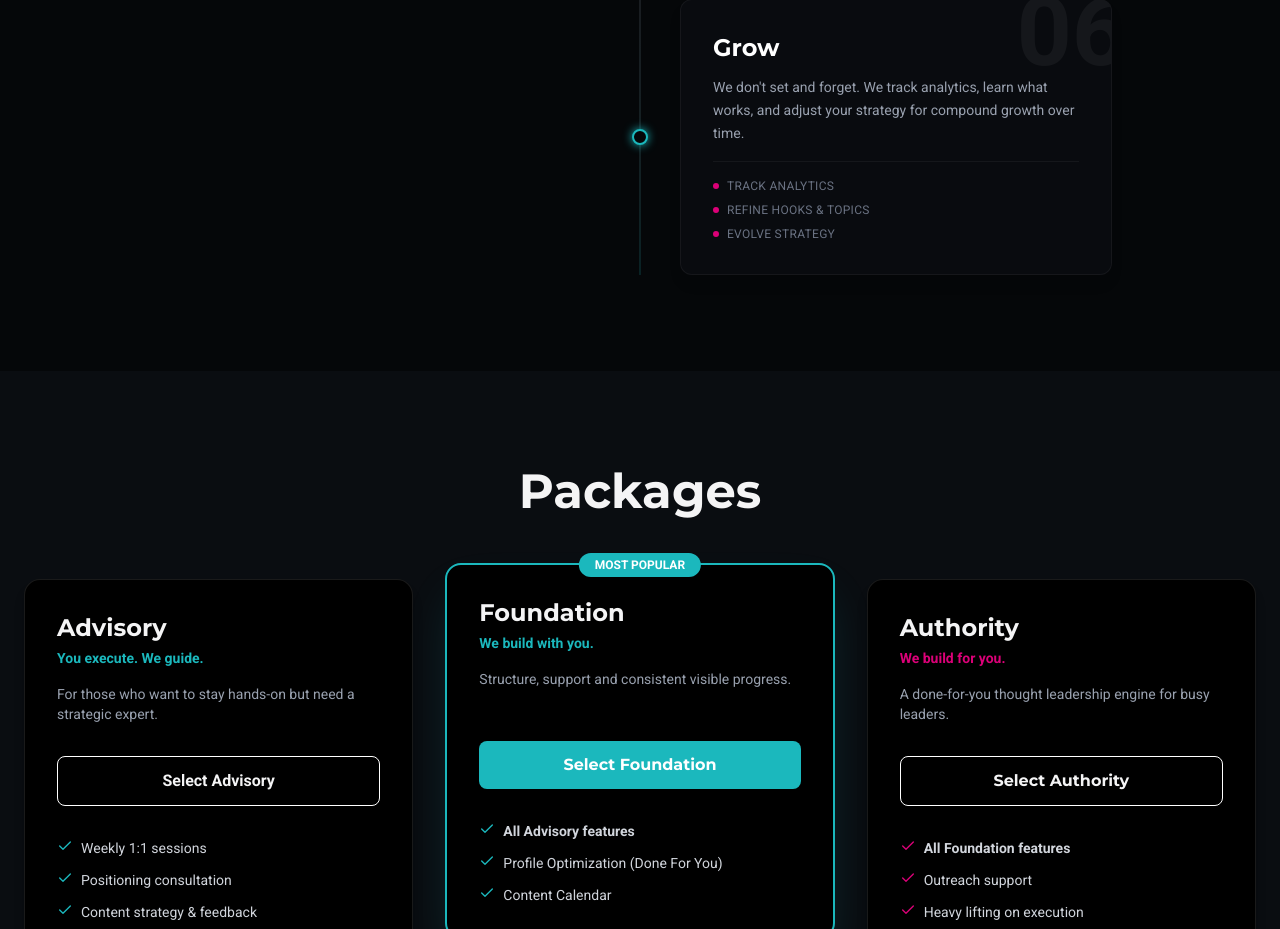
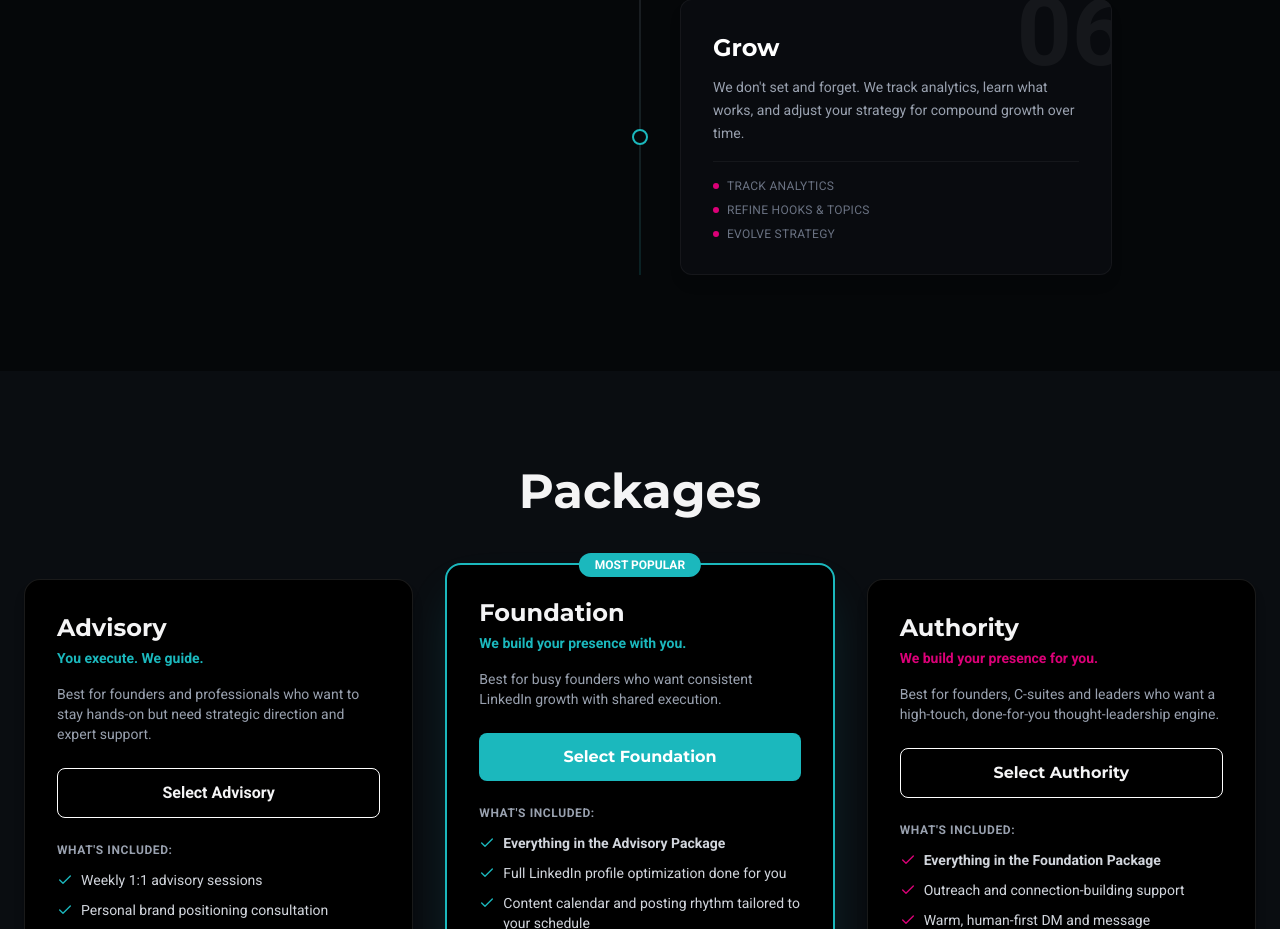
Before and after one commit to hirenum/Website, a Next.js app: page / in a window 1280 px wide. Shown: the part 6580-7509 px from the top of the page. Built offline with nearby package versions, Linux system fonts and the light colour scheme.

Commit message:
feat: implement scroll-based step activation and update package dependencies

```diff
--- a/app/page.tsx
+++ b/app/page.tsx
@@ -1,6 +1,6 @@
 'use client';
 
-import React, { useState, useEffect, useRef } from 'react';
+import React, { useState, useEffect, useRef, useCallback } from 'react';
 import { useTheme } from 'next-themes';
 import { motion } from 'framer-motion';
 import {
@@ -158,7 +158,9 @@ const HirenumPage: React.FC = () => {
   const [scrolled, setScrolled] = useState<boolean>(false);
   const [activeFaq, setActiveFaq] = useState<number | null>(null);
   const [mounted, setMounted] = useState<boolean>(false);
+  const [activeStep, setActiveStep] = useState<number | null>(null);
   const videoRef = useRef<HTMLVideoElement>(null);
+  const stepRefs = useRef<(HTMLDivElement | null)[]>([]);
 
   // Theme State
   const {  setTheme, resolvedTheme } = useTheme();
@@ -189,6 +191,41 @@ const HirenumPage: React.FC = () => {
     window.addEventListener('scroll', handleScroll);
     return () => window.removeEventListener('scroll', handleScroll);
   }, []);
+
+  // --- Scroll-based step activation for Hirenum Method ---
+  const updateActiveStep = useCallback(() => {
+    const viewportCenter = window.innerHeight / 2;
+    let closestStep: number | null = null;
+    let closestDistance = Infinity;
+
+    stepRefs.current.forEach((ref, index) => {
+      if (ref) {
+        const rect = ref.getBoundingClientRect();
+        const elementCenter = rect.top + rect.height / 2;
+        const distance = Math.abs(elementCenter - viewportCenter);
+
+        // Only consider steps that are somewhat visible
+        if (rect.top < window.innerHeight && rect.bottom > 0) {
+          if (distance < closestDistance) {
+            closestDistance = distance;
+            closestStep = index;
+          }
+        }
+      }
+    });
+
+    setActiveStep(closestStep);
+  }, []);
+
+  useEffect(() => {
+    window.addEventListener('scroll', updateActiveStep);
+    // Initial check with a small delay to avoid sync setState
+    const timeoutId = setTimeout(updateActiveStep, 100);
+    return () => {
+      window.removeEventListener('scroll', updateActiveStep);
+      clearTimeout(timeoutId);
+    };
+  }, [updateActiveStep]);
 
   const toggleFaq = (index: number) => {
     setActiveFaq(activeFaq === index ? null : index);
@@ -240,11 +277,12 @@ const HirenumPage: React.FC = () => {
   ];
 
   const faqs: FaqItem[] = [
-    { q: "What exactly is personal branding on LinkedIn?", a: "It's the intentional way you present your expertise. It's not about pretending; it's about clearly communicating the value you already bring." },
-    { q: "Do I really need a personal brand if my business is fine?", a: "A strong brand opens new doors: better clients, talent, and partnerships. It protects you long-term, carrying weight even if your role changes." },
-    { q: "I don't have time to post every day.", a: "You don't need to. We design a strategy that fits your schedule. Consistency beats frequency." },
-    { q: "Do I have to be on video?", a: "No. Video helps, but it's not mandatory. We build a plan that matches your strengths—text, carousels, or audio." },
-    { q: "Can you run everything for me?", a: "Yes, that is our Authority Package. We handle optimization, content, and outreach while aligning with your voice." }
+    { q: "What exactly is personal branding on LinkedIn?", a: "Personal branding on LinkedIn is the intentional way you present your expertise, experience and perspective so that the right people can easily understand who you are, what you do, and why it matters. It's not about pretending to be someone else — it's about clearly communicating the value you already bring." },
+    { q: "Do I really need a personal brand if my business is already doing fine?", a: "Many of our clients are already doing well when they come to us. A strong personal brand helps you open new doors: better clients, better talent, better partnerships and better opportunities. It also protects you long-term — your name continues to carry weight, even if your role or company changes." },
+    { q: "I don't have time to post every day. Can this still work for me?", a: "Yes. We design a strategy that fits your schedule and energy. You don't need to post daily to see results. You need consistent, intentional content that speaks to the right people. We'll help you find the rhythm that works for you." },
+    { q: "I've been posting on LinkedIn, but it's not leading to anything. Can you help?", a: "Absolutely. We'll review your profile, your content and your positioning to identify what's missing. Often, it's not effort that's missing — it's strategy, clarity and alignment with your goals. That's exactly what we fix." },
+    { q: "Do I have to be on video to build a personal brand?", a: "No. Video can help, but it's not mandatory. There are many ways to show up: text posts, carousels, articles, commenting, interviews and more. We'll build a plan that matches your strengths and comfort level." },
+    { q: "Can you run everything for me so I don't have to worry about it?", a: "That's what the Authority Package is for. We handle most of the heavy lifting — from optimization to content and outreach — while staying closely aligned with your voice and vision." }
   ];
 
   const blogPosts: BlogPost[] = [
@@ -1179,26 +1217,31 @@ const HirenumPage: React.FC = () => {
              <div className="absolute left-8 md:left-1/2 top-0 bottom-0 w-px bg-gradient-to-b from-[#1BB8BD] via-[#DC0078] to-[#1BB8BD] opacity-30 md:-translate-x-1/2"></div>
 
              <div className="space-y-12">
-                {steps.map((step, i) => (
-                  <div key={i} className={`relative flex items-center ${i % 2 === 0 ? 'md:flex-row-reverse' : ''}`}>
+                {steps.map((step, i) => {
+                  const isActive = activeStep === i;
+                  return (
+                  <div
+                    key={i}
+                    ref={(el) => { stepRefs.current[i] = el; }}
+                    className={`relative flex items-center ${i % 2 === 0 ? 'md:flex-row-reverse' : ''}`}
+                  >
                      {/* Mobile spacing filler (Desktop Only) */}
                      <div className="hidden md:block w-1/2"></div>
 
                      {/* Dot */}
-                     <div className="absolute left-8 md:left-1/2 -translate-x-1/2 w-4 h-4 rounded-full border-2 border-[#1BB8BD] z-10 shadow-[0_0_10px_#1BB8BD] bg-[var(--bg-primary)]">
-                        <div className="absolute inset-0 bg-[#1BB8BD] opacity-50 animate-ping rounded-full"></div>
+                     <div className={`absolute left-8 md:left-1/2 -translate-x-1/2 w-4 h-4 rounded-full border-2 border-[#1BB8BD] z-10 bg-[var(--bg-primary)] transition-all duration-500 ${isActive ? 'shadow-[0_0_20px_#1BB8BD,0_0_30px_#1BB8BD] scale-125' : ''}`}>
                      </div>
 
                      {/* Content Card */}
                      <div className="ml-20 md:ml-0 md:w-1/2 md:px-10 w-full">
-                        <div className="glass-card p-8 rounded-xl border transition-all duration-500 group relative overflow-hidden bg-white shadow-lg hover:shadow-2xl hover:shadow-[#1BB8BD]/20 hover:-translate-y-1 hover:border-[#DC0078]/50 border-black/5 dark:hover:border-[#DC0078]/50">
+                        <div className={`glass-card p-8 rounded-xl border transition-all duration-500 relative overflow-hidden bg-white dark:bg-zinc-900 ${isActive ? 'shadow-2xl shadow-[#1BB8BD]/30 -translate-y-2 border-[#DC0078]/50' : 'shadow-lg border-black/5 dark:border-white/10'}`}>
                            {/* Animated border gradient */}
-                           <div className="absolute inset-0 bg-gradient-to-r from-[#1BB8BD] to-[#DC0078] opacity-0 group-hover:opacity-10 transition-opacity duration-500"></div>
+                           <div className={`absolute inset-0 bg-gradient-to-r from-[#1BB8BD] to-[#DC0078] transition-opacity duration-500 ${isActive ? 'opacity-10' : 'opacity-0'}`}></div>
                            {/* Number Watermark */}
-                           <div className="absolute -top-4 -right-4 text-8xl font-black z-0 transition-colors text-black/5 group-hover:text-[#DC0078]/10 dark:text-white/5 dark:group-hover:text-[#DC0078]/10">0{i+1}</div>
+                           <div className={`absolute -top-4 -right-4 text-8xl font-black z-0 transition-colors duration-500 ${isActive ? 'text-[#DC0078]/15 dark:text-[#DC0078]/15' : 'text-black/5 dark:text-white/5'}`}>0{i+1}</div>
 
                            <div className="relative z-10">
-                             <h3 className="text-2xl font-bold mb-3 group-hover:text-[#1BB8BD] transition-colors text-zinc-900 dark:text-white">{step.title}</h3>
+                             <h3 className={`text-2xl font-bold mb-3 transition-colors duration-500 ${isActive ? 'text-[#1BB8BD]' : 'text-zinc-900 dark:text-white'}`}>{step.title}</h3>
                              <p className="text-sm mb-4 leading-relaxed text-gray-600 dark:text-gray-400">{step.desc}</p>
                              <ul className="space-y-2 border-t pt-4 border-black/5 dark:border-white/5">
                                {step.details.map((detail, idx) => (
@@ -1211,7 +1254,8 @@ const HirenumPage: React.FC = () => {
                         </div>
                      </div>
                   </div>
-                ))}
+                  );
+                })}
              </div>
           </div>
         </div>
@@ -1222,50 +1266,63 @@ const HirenumPage: React.FC = () => {
         <div className="container mx-auto px-6">
           <h2 className="text-4xl md:text-5xl font-bold text-center mb-16">Packages</h2>
 
-          <div className="grid md:grid-cols-3 gap-8 items-start">
+          <div className="grid md:grid-cols-3 gap-8 items-stretch max-w-[1600px] mx-auto">
              {/* Advisory */}
-             <div className="border rounded-2xl p-8 transition-all duration-500 border-black/10 bg-white hover:border-[#1BB8BD]/50 shadow-lg hover:shadow-2xl hover:shadow-[#1BB8BD]/10 hover:-translate-y-2 dark:border-white/10 dark:bg-black dark:hover:border-[#1BB8BD]/50 group">
+             <div className="border rounded-2xl p-8 transition-all duration-500 border-black/10 bg-white hover:border-[#1BB8BD]/50 shadow-lg hover:shadow-2xl hover:shadow-[#1BB8BD]/10 hover:-translate-y-2 dark:border-white/10 dark:bg-black dark:hover:border-[#1BB8BD]/50 group flex flex-col">
                 <div className="mb-4">
                   <h3 className="text-2xl font-bold">Advisory</h3>
                   <p className="text-[#1BB8BD] text-sm font-bold mt-1">You execute. We guide.</p>
                 </div>
-                <p className="text-sm mb-8 min-h-[40px] text-gray-600 dark:text-gray-400">For those who want to stay hands-on but need a strategic expert.</p>
-                <button className="w-full py-3 border rounded-lg font-bold transition-all duration-300 mb-8 border-black hover:bg-black hover:text-white hover:scale-[1.02] hover:shadow-lg active:scale-95 dark:border-white dark:hover:bg-white dark:hover:text-black relative overflow-hidden group/btn font-btn"><span className="relative z-10">Select Advisory</span></button>
-                <ul className="space-y-3 text-sm text-gray-700 dark:text-gray-300">
-                  <li className="flex gap-2"><Check size={16} className="text-[#1BB8BD]" /> Weekly 1:1 sessions</li>
-                  <li className="flex gap-2"><Check size={16} className="text-[#1BB8BD]" /> Positioning consultation</li>
-                  <li className="flex gap-2"><Check size={16} className="text-[#1BB8BD]" /> Content strategy & feedback</li>
+                <p className="text-sm mb-6 text-gray-600 dark:text-gray-400">Best for founders and professionals who want to stay hands-on but need strategic direction and expert support.</p>
+                <button className="w-full py-3 border rounded-lg font-bold transition-all duration-300 mb-6 border-black hover:bg-black hover:text-white hover:scale-[1.02] hover:shadow-lg active:scale-95 dark:border-white dark:hover:bg-white dark:hover:text-black relative overflow-hidden group/btn font-btn"><span className="relative z-10">Select Advisory</span></button>
+                <p className="text-xs font-bold uppercase tracking-wider text-gray-500 dark:text-gray-400 mb-3">What&apos;s included:</p>
+                <ul className="space-y-2.5 text-sm text-gray-700 dark:text-gray-300 flex-grow">
+                  <li className="flex gap-2"><Check size={16} className="text-[#1BB8BD] flex-shrink-0 mt-0.5" /> Weekly 1:1 advisory sessions</li>
+                  <li className="flex gap-2"><Check size={16} className="text-[#1BB8BD] flex-shrink-0 mt-0.5" /> Personal brand positioning consultation</li>
+                  <li className="flex gap-2"><Check size={16} className="text-[#1BB8BD] flex-shrink-0 mt-0.5" /> Step-by-step LinkedIn profile optimization guidance</li>
+                  <li className="flex gap-2"><Check size={16} className="text-[#1BB8BD] flex-shrink-0 mt-0.5" /> Content strategy, topic ideation and post feedback</li>
+                  <li className="flex gap-2"><Check size={16} className="text-[#1BB8BD] flex-shrink-0 mt-0.5" /> Analytics reviews and performance insights</li>
+                  <li className="flex gap-2"><Check size={16} className="text-[#1BB8BD] flex-shrink-0 mt-0.5" /> Coaching on networking, engagement and outreach</li>
                 </ul>
              </div>
 
              {/* Foundation - Highlighted */}
-             <div className="border-2 border-[#1BB8BD] rounded-2xl p-8 relative transform md:-translate-y-4 shadow-2xl shadow-[#1BB8BD]/20 bg-white dark:bg-black transition-all duration-500 hover:shadow-[0_0_40px_rgba(27,184,189,0.3)] hover:-translate-y-6 group">
+             <div className="border-2 border-[#1BB8BD] rounded-2xl p-8 relative transform md:-translate-y-4 shadow-2xl shadow-[#1BB8BD]/20 bg-white dark:bg-black transition-all duration-500 hover:shadow-[0_0_40px_rgba(27,184,189,0.3)] hover:-translate-y-6 group flex flex-col">
                 <div className="absolute top-0 left-1/2 -translate-x-1/2 -translate-y-1/2 bg-[#1BB8BD] text-white text-xs font-bold px-4 py-1 rounded-full uppercase">Most Popular</div>
                 <div className="mb-4">
                   <h3 className="text-2xl font-bold">Foundation</h3>
-                  <p className="text-[#1BB8BD] text-sm font-bold mt-1">We build with you.</p>
+                  <p className="text-[#1BB8BD] text-sm font-bold mt-1">We build your presence with you.</p>
                 </div>
-                <p className="text-sm mb-8 min-h-[40px] text-gray-600 dark:text-gray-400">Structure, support and consistent visible progress.</p>
-                <button className="w-full py-3 bg-[#1BB8BD] text-white rounded-lg font-bold transition-all duration-300 mb-8 hover:bg-[#1fcfd4] hover:scale-[1.02] hover:shadow-[0_0_20px_rgba(27,184,189,0.5)] active:scale-95 relative overflow-hidden font-btn">Select Foundation</button>
-                <ul className="space-y-3 text-sm text-gray-700 dark:text-gray-300">
-                  <li className="flex gap-2"><Check size={16} className="text-[#1BB8BD]" /> <strong>All Advisory features</strong></li>
-                  <li className="flex gap-2"><Check size={16} className="text-[#1BB8BD]" /> Profile Optimization (Done For You)</li>
-                  <li className="flex gap-2"><Check size={16} className="text-[#1BB8BD]" /> Content Calendar</li>
+                <p className="text-sm mb-6 text-gray-600 dark:text-gray-400">Best for busy founders who want consistent LinkedIn growth with shared execution.</p>
+                <button className="w-full py-3 bg-[#1BB8BD] text-white rounded-lg font-bold transition-all duration-300 mb-6 hover:bg-[#1fcfd4] hover:scale-[1.02] hover:shadow-[0_0_20px_rgba(27,184,189,0.5)] active:scale-95 relative overflow-hidden font-btn">Select Foundation</button>
+                <p className="text-xs font-bold uppercase tracking-wider text-gray-500 dark:text-gray-400 mb-3">What&apos;s included:</p>
+                <ul className="space-y-2.5 text-sm text-gray-700 dark:text-gray-300 flex-grow">
+                  <li className="flex gap-2"><Check size={16} className="text-[#1BB8BD] flex-shrink-0 mt-0.5" /> <strong>Everything in the Advisory Package</strong></li>
+                  <li className="flex gap-2"><Check size={16} className="text-[#1BB8BD] flex-shrink-0 mt-0.5" /> Full LinkedIn profile optimization done for you</li>
+                  <li className="flex gap-2"><Check size={16} className="text-[#1BB8BD] flex-shrink-0 mt-0.5" /> Content calendar and posting rhythm tailored to your schedule</li>
+                  <li className="flex gap-2"><Check size={16} className="text-[#1BB8BD] flex-shrink-0 mt-0.5" /> Co-created content: we draft, you approve/refine</li>
+                  <li className="flex gap-2"><Check size={16} className="text-[#1BB8BD] flex-shrink-0 mt-0.5" /> Weekly performance review with recommendations</li>
+                  <li className="flex gap-2"><Check size={16} className="text-[#1BB8BD] flex-shrink-0 mt-0.5" /> Guidance on strategic commenting, engagement and relationship-building</li>
+                  <li className="flex gap-2"><Check size={16} className="text-[#1BB8BD] flex-shrink-0 mt-0.5" /> Audience growth support focused on relevant, high-quality connections</li>
                 </ul>
              </div>
 
              {/* Authority */}
-             <div className="border rounded-2xl p-8 transition-all duration-500 border-black/10 bg-white hover:border-[#DC0078]/50 shadow-lg hover:shadow-2xl hover:shadow-[#DC0078]/10 hover:-translate-y-2 dark:border-white/10 dark:bg-black dark:hover:border-[#DC0078]/50 group">
+             <div className="border rounded-2xl p-8 transition-all duration-500 border-black/10 bg-white hover:border-[#DC0078]/50 shadow-lg hover:shadow-2xl hover:shadow-[#DC0078]/10 hover:-translate-y-2 dark:border-white/10 dark:bg-black dark:hover:border-[#DC0078]/50 group flex flex-col">
                 <div className="mb-4">
                   <h3 className="text-2xl font-bold">Authority</h3>
-                  <p className="text-[#DC0078] text-sm font-bold mt-1">We build for you.</p>
+                  <p className="text-[#DC0078] text-sm font-bold mt-1">We build your presence for you.</p>
                 </div>
-                <p className="text-sm mb-8 min-h-[40px] text-gray-600 dark:text-gray-400">A done-for-you thought leadership engine for busy leaders.</p>
-                <button className="w-full py-3 border rounded-lg font-bold transition-all duration-300 mb-8 border-black hover:bg-[#DC0078] hover:text-white hover:border-[#DC0078] hover:scale-[1.02] hover:shadow-lg active:scale-95 dark:border-white dark:hover:bg-[#DC0078] dark:hover:border-[#DC0078] relative overflow-hidden font-btn">Select Authority</button>
-                <ul className="space-y-3 text-sm text-gray-700 dark:text-gray-300">
-                  <li className="flex gap-2"><Check size={16} className="text-[#DC0078]" /> <strong>All Foundation features</strong></li>
-                  <li className="flex gap-2"><Check size={16} className="text-[#DC0078]" /> Outreach support</li>
-                  <li className="flex gap-2"><Check size={16} className="text-[#DC0078]" /> Heavy lifting on execution</li>
+                <p className="text-sm mb-6 text-gray-600 dark:text-gray-400">Best for founders, C-suites and leaders who want a high-touch, done-for-you thought-leadership engine.</p>
+                <button className="w-full py-3 border rounded-lg font-bold transition-all duration-300 mb-6 border-black hover:bg-[#DC0078] hover:text-white hover:border-[#DC0078] hover:scale-[1.02] hover:shadow-lg active:scale-95 dark:border-white dark:hover:bg-[#DC0078] dark:hover:border-[#DC0078] relative overflow-hidden font-btn">Select Authority</button>
+                <p className="text-xs font-bold uppercase tracking-wider text-gray-500 dark:text-gray-400 mb-3">What&apos;s included:</p>
+                <ul className="space-y-2.5 text-sm text-gray-700 dark:text-gray-300 flex-grow">
+                  <li className="flex gap-2"><Check size={16} className="text-[#DC0078] flex-shrink-0 mt-0.5" /> <strong>Everything in the Foundation Package</strong></li>
+                  <li className="flex gap-2"><Check size={16} className="text-[#DC0078] flex-shrink-0 mt-0.5" /> Outreach and connection-building support</li>
+                  <li className="flex gap-2"><Check size={16} className="text-[#DC0078] flex-shrink-0 mt-0.5" /> Warm, human-first DM and message frameworks</li>
+                  <li className="flex gap-2"><Check size={16} className="text-[#DC0078] flex-shrink-0 mt-0.5" /> Strategic relationship building with key people in your ecosystem</li>
+                  <li className="flex gap-2"><Check size={16} className="text-[#DC0078] flex-shrink-0 mt-0.5" /> Higher-touch execution and communication</li>
+                  <li className="flex gap-2"><Check size={16} className="text-[#DC0078] flex-shrink-0 mt-0.5" /> Close collaboration on long-term authority positioning</li>
                 </ul>
              </div>
           </div>
```
Also changed, not shown: package.json (+4 -4 lines), 1 other file (tests, documents, lock files or other folders).
